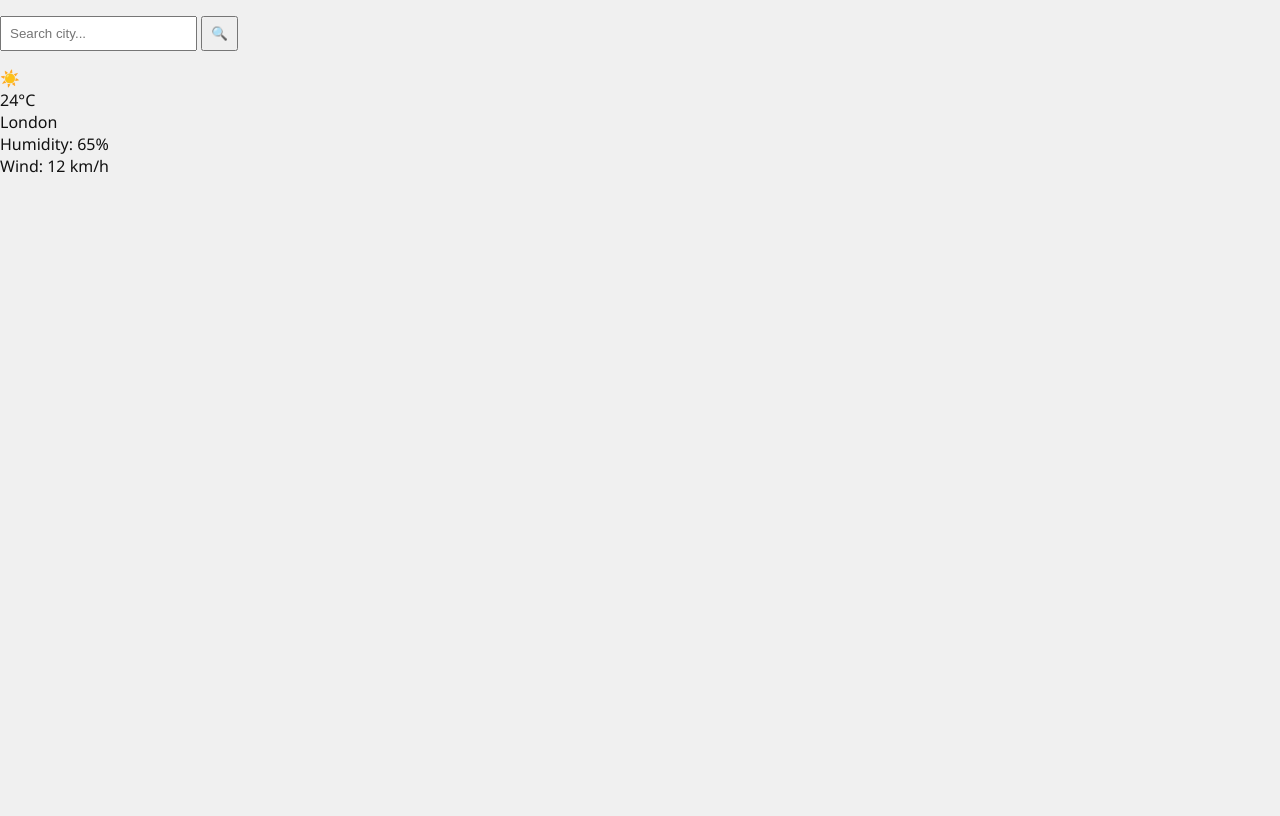
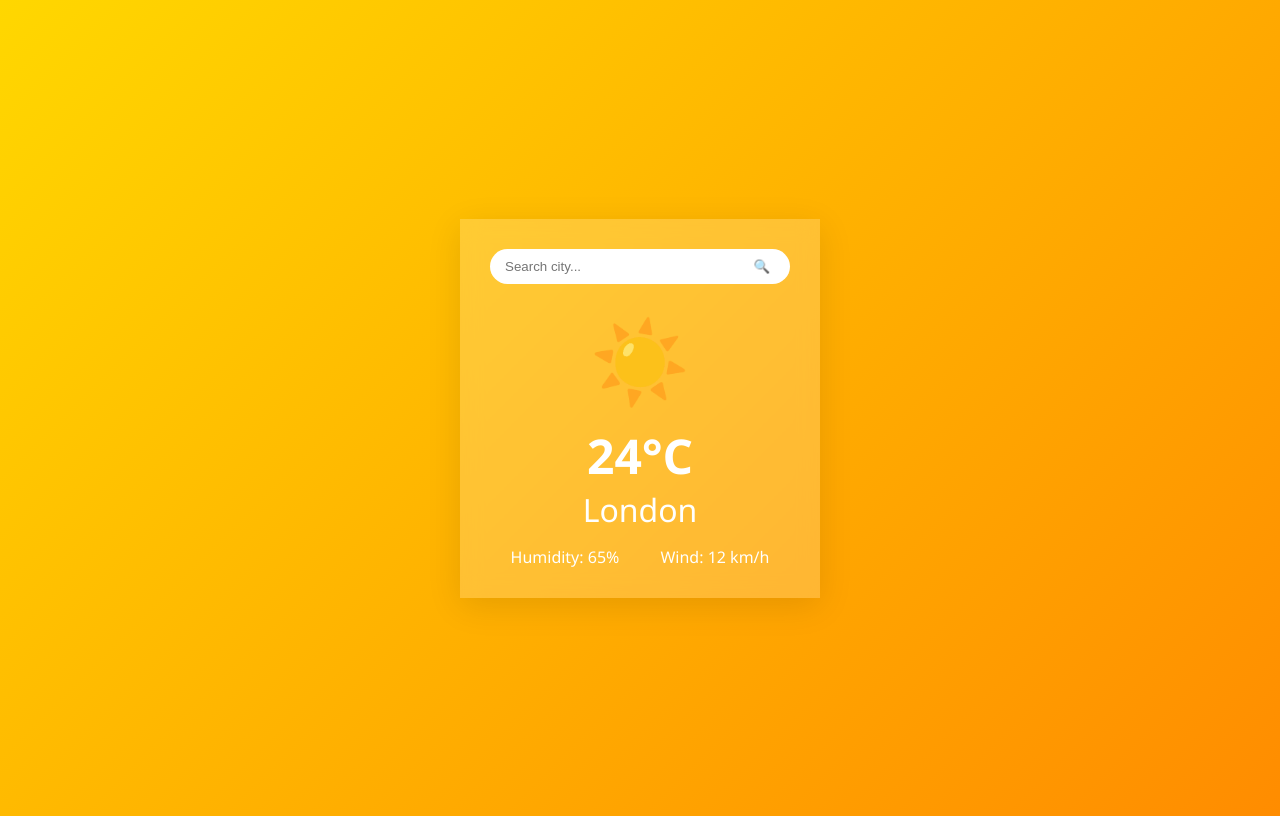
Before and after one commit to Yangermay/weather-app, a plain HTML site: page index.html in a window 1280 px wide. Drawn offline with Linux system fonts and the light colour scheme.

Commit message:
Update style.css

```diff
--- a/style.css
+++ b/style.css
@@ -1,55 +1,106 @@
+/* ===== LIGHTWEIGHT THEMES ===== */
 :root {
-  --bg: #f0f0f0;
-  --text: #111;
-  --card: #fff;
-}
-
-body.dark {
-  --bg: #111;
-  --text: #f0f0f0;
-  --card: #222;
+  --sunny-bg: linear-gradient(135deg, #ffd700, #ff8c00);
+  --rainy-bg: linear-gradient(135deg, #4682b4, #1e3a5f);
+  --cloudy-bg: linear-gradient(135deg, #b0c4de, #778899);
 }
 
 body {
-  margin: 0;
   font-family: 'Segoe UI', sans-serif;
-  background: var(--bg);
-  color: var(--text);
-  transition: background 0.3s, color 0.3s;
+  min-height: 100vh;
+  display: flex;
+  justify-content: center;
+  align-items: center;
+  background: var(--sunny-bg);
+  transition: background 1s ease;
 }
 
-.container {
+.weather-container {
+  background: rgba(255, 255, 255, 0.2);
+  -webkit-backdrop-filter:blur(10px);
+  backdrop-filter: blur(10px);
+  padding: 30px;
+  width: 300px;
   text-align: center;
-  padding: 2rem;
-  animation: fadeIn 1s ease-in-out;
+  box-shadow: 0 8px 32px rgba(0, 0, 0, 0.1);
+  position: relative;
+  overflow: hidden;
 }
 
-input, button {
-  padding: 0.5rem;
-  margin: 1rem 0;
+.search-box {
+  display: flex;
+  margin-bottom: 20px;
 }
 
-#weather {
-  background: var(--card);
-  padding: 1rem;
-  border-radius: 10px;
-  margin-top: 1rem;
-  animation: slideIn 0.5s ease;
+#search-input {
+  flex: 1;
+  padding: 10px 15px;
+  border: none;
+  border-radius: 30px 0 0 30px;
+  outline: none;
 }
 
-.toggle-theme {
-  position: absolute;
-  top: 1rem;
-  right: 1rem;
+#search-btn {
+  border: none;
+  border-radius: 0 30px 30px 0;
+  padding: 10px 20px;
+  background: #fff;
   cursor: pointer;
 }
 
-@keyframes fadeIn {
-  from {opacity: 0;}
-  to {opacity: 1;}
+.weather-display {
+  color: white;
 }
 
-@keyframes slideIn {
-  from {transform: translateY(20px); opacity: 0;}
-  to {transform: translateY(0); opacity: 1;}
+#weather-icon {
+  font-size: 5rem;
+  margin: 10px 0;
 }
+
+.temp {
+  font-size: 3rem;
+  font-weight: bold;
+}
+
+.city {
+  font-size: 2rem;
+  margin-bottom: 15px;
+}
+
+.details {
+  display: flex;
+  justify-content: space-around;
+}
+
+/* ===== RAIN ANIMATION ===== */
+.rain-drop {
+  position: absolute;
+  width: 2px;
+  height: 10px;
+  background: rgba(255, 255, 255, 0.7);
+  animation: rainFall linear infinite;
+}
+
+@keyframes rainFall {
+  0% {
+    transform: translateY(-20px) translateX(0);
+    opacity: 1;
+  }
+  100% {
+    transform: translateY(100vh) translateX(10px);
+    opacity: 0;
+  }
+}
+
+/* Theme classes */
+.rainy-theme {
+  background: var(--rainy-bg) !important;
+}
+
+.sunny-theme {
+  background: var(--sunny-bg) !important;
+}
+
+.cloudy-theme {
+  background: var(--cloudy-bg) !important;
+}
```
